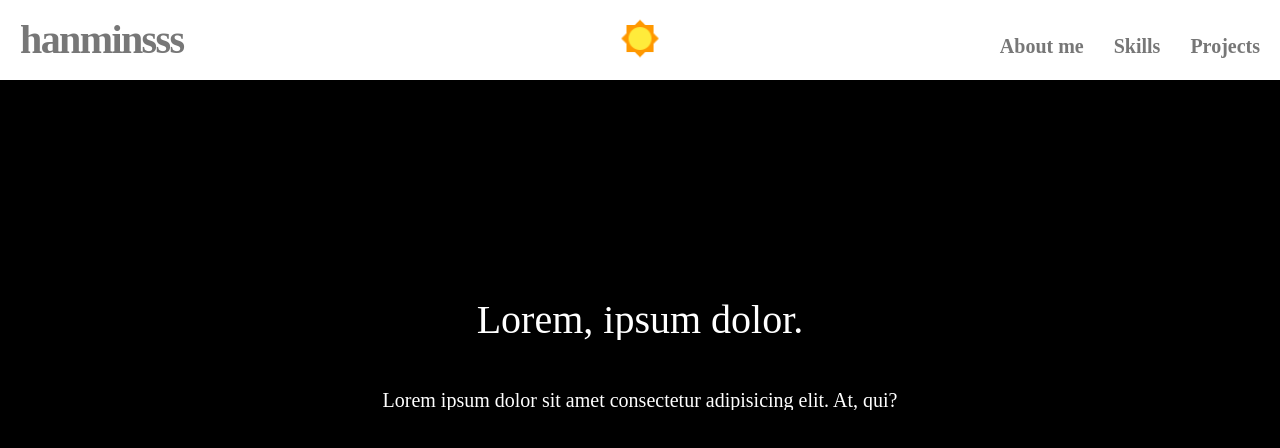
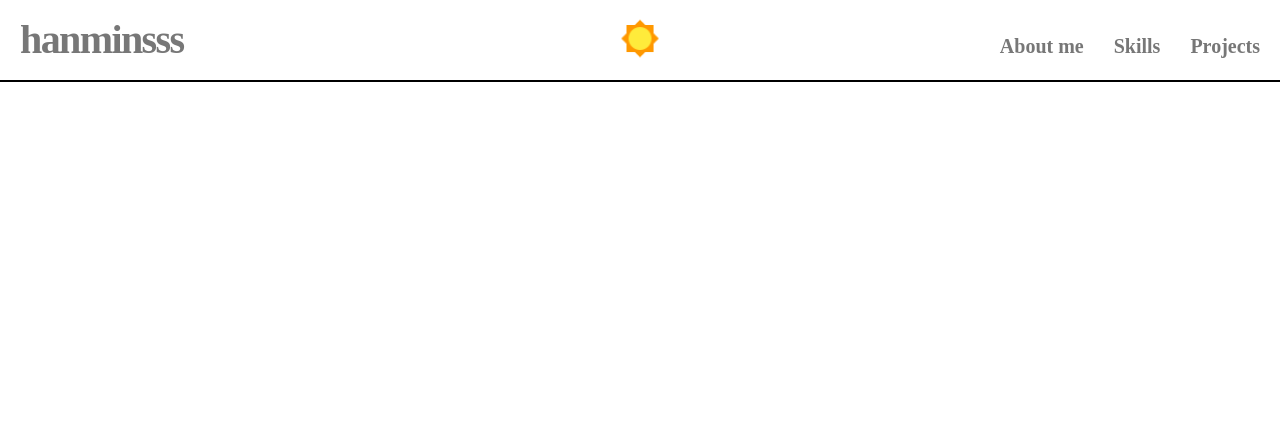
Before and after one commit to hanminss/portfolio, a Next.js app: page / in a window 1280 px wide. Shown: the top 448 px of the page. Built offline with nearby package versions, Linux system fonts and the light colour scheme.

Commit message:
💄  메인 컴포넌트 다크테마 추가

```diff
--- a/src/components/Main.tsx
+++ b/src/components/Main.tsx
@@ -1,9 +1,16 @@
 import { NumProps2 } from "../pages";
-import styles from "../styles/Main.module.css";
 import { AboutMe } from "./AboutMe";
 import { Landing } from "./Landing";
 import { Skills } from "./Skills";
-export const Main = ({ num }: NumProps2) => {
+import darkThema from "../styles/HD.module.css";
+import lightThema from "../styles/HL.module.css";
+
+export interface ThemaProps {
+  dark: boolean;
+}
+
+export const Main = ({ num, dark }: NumProps2) => {
+  const styles = dark ? darkThema : lightThema;
   return (
     <main id="main" className={styles.main}>
       {num == 0 ? (
--- a/src/pages/index.tsx
+++ b/src/pages/index.tsx
@@ -10,6 +10,7 @@ export interface NumProps {
 }
 export interface NumProps2 {
   num: number;
+  dark: boolean;
 }
 
 const Home: NextPage = () => {
@@ -31,7 +32,7 @@ const Home: NextPage = () => {
         handleNumChange={handleNumChange}
         handleDarkChange={handleDarkChange}
       ></Header>
-      <Main num={num} />
+      <Main num={num} dark={dark} />
       {/* <footer id="xx" className="abc">
         <p>&copy; hanminsss</p>
         <a href="#">github</a>
--- a/src/styles/HD.module.css
+++ b/src/styles/HD.module.css
@@ -1,10 +1,10 @@
 /* animation */
 @keyframes dayToNight {
   from {
-    background-color: white;
+    background-color: #fff;
   }
   to {
-    background-color: black;
+    background-color: #000;
   }
 }
 @keyframes rise {
@@ -38,7 +38,7 @@
   border-bottom: 2px solid #fff;
   color: #bdbdbd;
   overflow: hidden;
-  animation: dayToNight 2s;
+  animation: dayToNight 1s;
 }
 
 .navWrap {
@@ -99,3 +99,12 @@
 .darkBtn:hover {
   transform: translate(-50%, -50%) scale(1.2);
 }
+
+/* Main Component */
+.main {
+  height: calc(100vh - 82px);
+  font-size: 20px;
+  padding: 1em 1em;
+  background-color: #000;
+  animation: dayToNight 1.2s;
+}
--- a/src/styles/HL.module.css
+++ b/src/styles/HL.module.css
@@ -99,3 +99,11 @@
   transform: translate(-50%, -50%);
   animation: setDown 2s;
 }
+/* Main Component */
+.main {
+  height: calc(100vh - 82px);
+  font-size: 20px;
+  padding: 1em 1em;
+  background-color: #fff;
+  animation: nightToDay 1.2s;
+}
--- a/src/styles/Main.module.css
+++ /dev/null
@@ -1,10 +0,0 @@
-.main {
-  height: calc(100vh - 82px);
-  font-size: 20px;
-  padding: 1em 1em;
-  background-color: #000;
-}
-
-#xxx {
-  background-color: red;
-}
```
